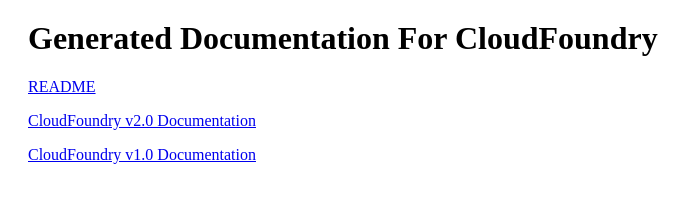
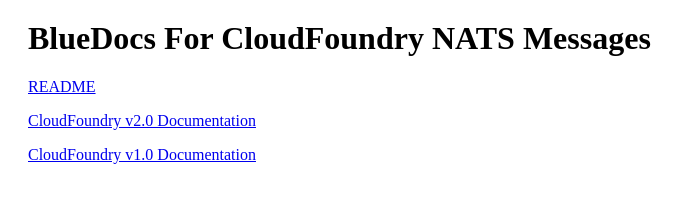
Before and after one commit to nimakaviani/cloudfoundry-bluedocs, a plain HTML site: page index.html in a window 1280 px wide. Shown: the whole page, without its empty margins (0-691 px from the left). Drawn offline with Linux system fonts and the light colour scheme.

Commit message:
updated the index title

```diff
--- a/index.html
+++ b/index.html
@@ -1,6 +1,6 @@
 <html><body>
 <div style="margin:20;">
-  <h1>Generated Documentation For CloudFoundry</h1>
+  <h1>BlueDocs For CloudFoundry NATS Messages</h1>
   <p><a href="readme.html">README</a></p>
   <p><a href="cf-v2/docs/index.html">CloudFoundry v2.0 Documentation</a></p>
   <p><a href="cf-v1/docs/index.html">CloudFoundry v1.0 Documentation</a></p>
```
